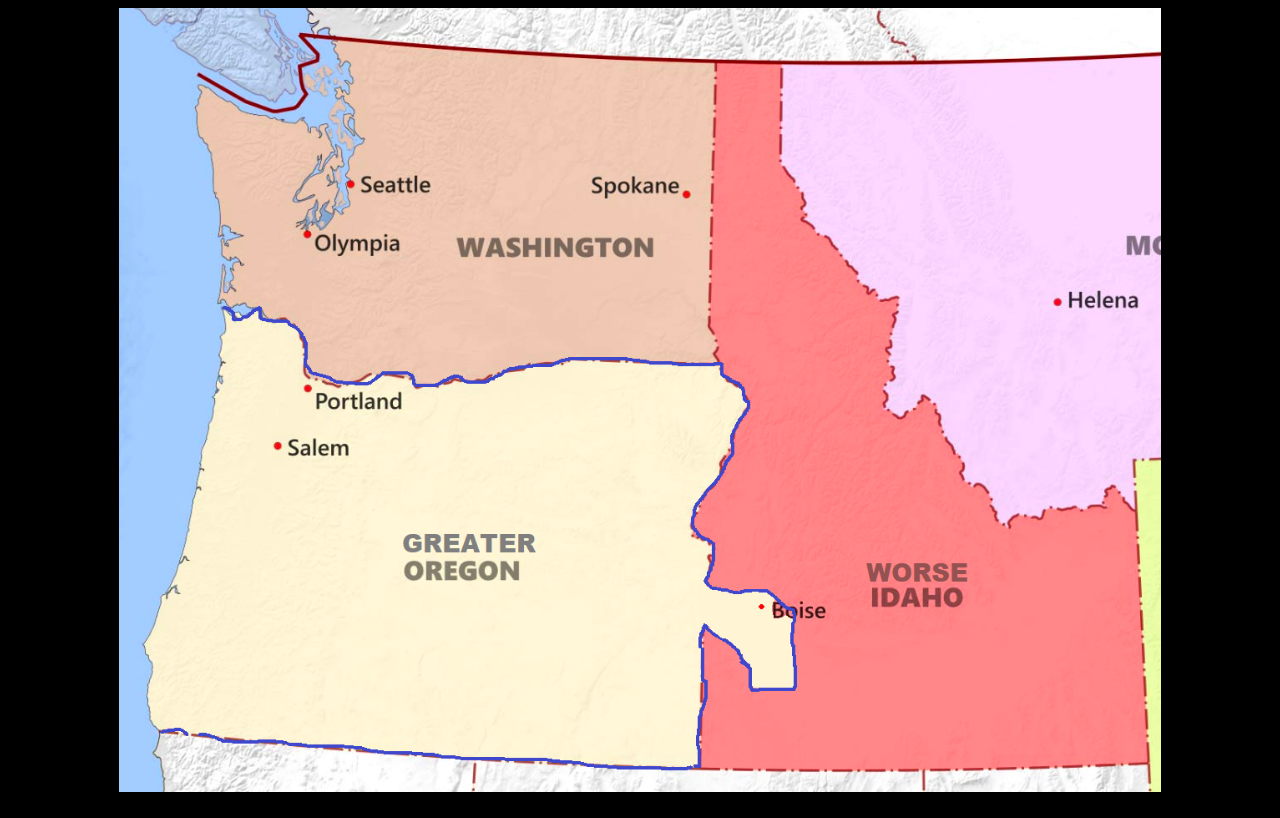
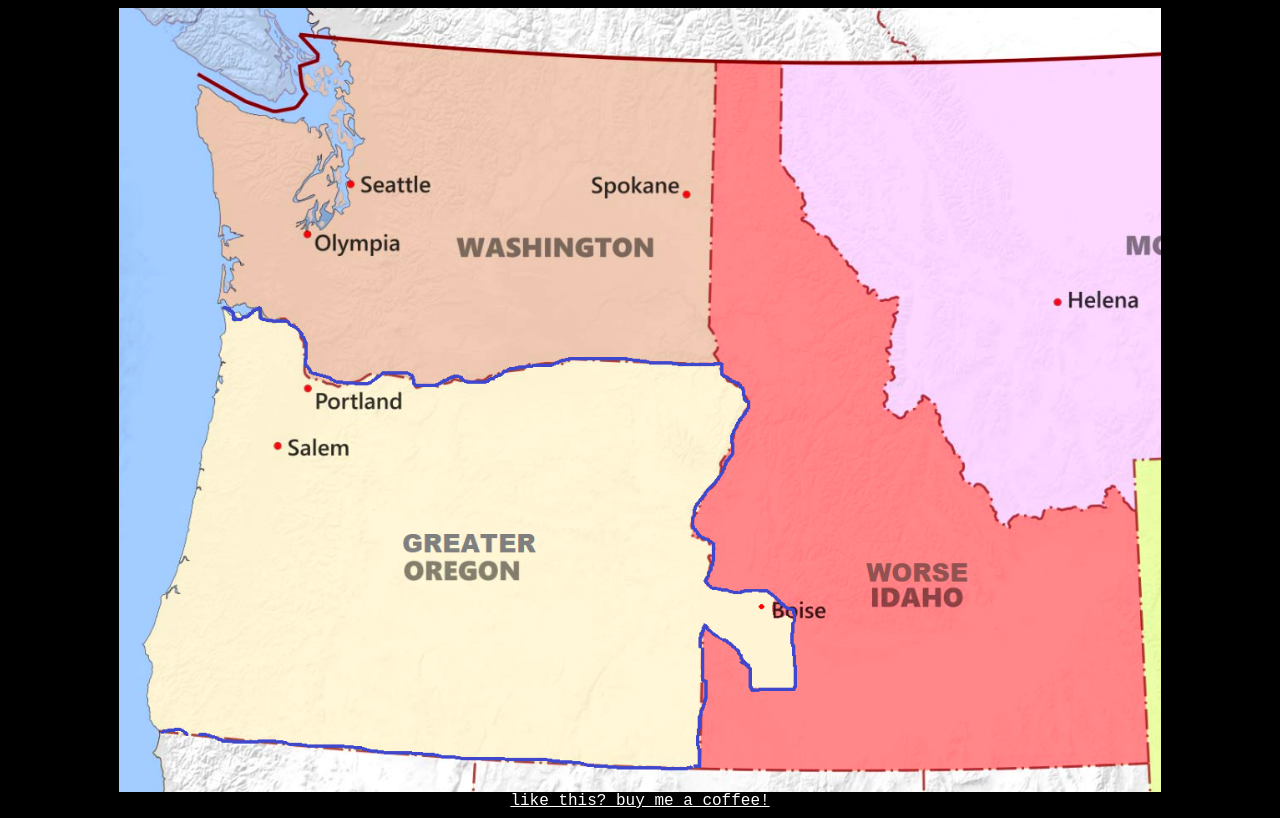
Before and after one commit to greateroregon/greateroregon, a plain HTML site: page index.html in a window 1280 px wide. Drawn offline with Linux system fonts and the light colour scheme.

Commit message:
add coffee link

```diff
--- a/index.html
+++ b/index.html
@@ -1,7 +1,22 @@
 <html>
-<body style="background: black;">
+<style>
+	.coffee {
+		text-align: center;
+	}
+	a {
+		text-align: center;
+		color:white;
+		font-family:'Courier New';
+	}
+	body {
+		background: black;
+	}
+</style>
+
+<body >
 
 <img src="GREATER_OREGON.png" style="display: block; margin: auto; max-height: 100%; max-width: 100%">
+<div class="coffee"> <a href="https://www.buymeacoffee.com/greateroregon">like this? buy me a coffee!</a></div>
 
 </body>
 </html>
```
